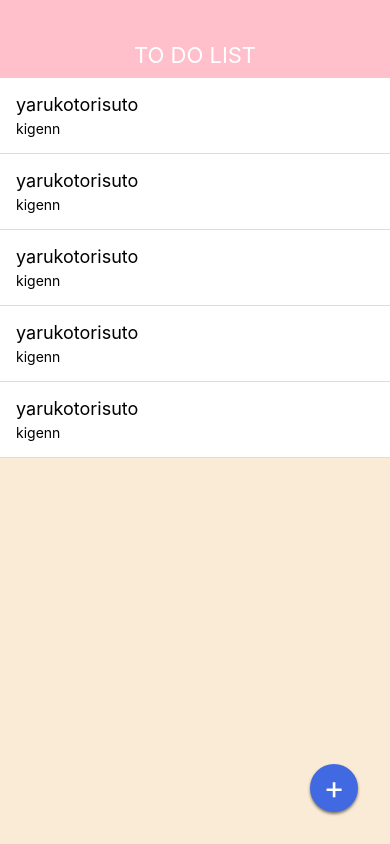
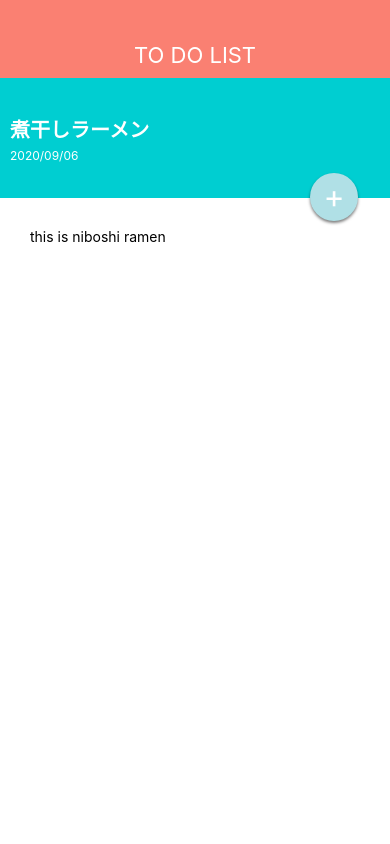
Before and after one commit to MarryNodder/MemoApp0902, a React Native app: screen / in a window 390 px wide. Built offline with nearby package versions, Linux system fonts and the light colour scheme.

Commit message:
0906 memo list

```diff
--- a/App.js
+++ b/App.js
@@ -1,7 +1,7 @@
 import React from 'react';
 import { StyleSheet, Text, View } from 'react-native';
 
-import MemoList from './src/components/list';
+import MemoDetailScreen from './src/screens/MemoDetailScreen';
 import MemoAddButtton from './src/components/memoaddbutton';
 import AppBar from './src/components/appbar';
 
@@ -10,8 +10,7 @@ export default class App extends React.Component {
     return(
     <View style={styles.container}>
       <AppBar />
-      <MemoList />
-      <MemoAddButtton />
+      <MemoDetailScreen />
     </View>
     );
     }
--- a/src/components/appbar.js
+++ b/src/components/appbar.js
@@ -22,7 +22,7 @@ appbar: {
     right: 0,
     height: 80,
     paddingTop: 30,
-    backgroundColor: 'pink',
+    backgroundColor: 'salmon',
     justifyContent: 'center',
     alignItems: 'center',
     shadowColor: '#000',
--- a/src/components/memoaddbutton.js
+++ b/src/components/memoaddbutton.js
@@ -3,9 +3,12 @@ import { StyleSheet, Text, View} from 'react-native';
 
 class MemoAddButton extends React.Component {
     render() {
+        const {style} = this.props;
         return(
-                    <View style={styles.memoAddButtton}>
-                    <Text style={styles.memoAddButttonTitle}>+</Text>
+                 <View style={[styles.memoAddButtton, style]}>
+                    <Text style={styles.memoAddButttonTitle}>
+                    {this.props.children}
+                    </Text>
                     </View>
         );
     }
@@ -18,7 +21,7 @@ const styles = StyleSheet.create({
     right: 32,
     width: 48,
     height: 48,
-    backgroundColor: 'royalblue',
+    backgroundColor: 'powderblue',
     borderRadius: 50,
     justifyContent: 'center',
     alignItems: 'center',
--- /dev/null
+++ b/src/screens/MemoDetailScreen.js
@@ -0,0 +1,65 @@
+import React from 'react';
+import { StyleSheet, Text, View} from 'react-native';
+
+import CircleButton from '../components/memoaddbutton';
+import MemoAddButton from '../components/memoaddbutton';
+
+class MemoDetailScreen extends React.Component {
+    render() {
+        return(
+            <View style={styles.container}>
+                <View >
+                    <View style={styles.memoHeader}>
+                        <View>
+                            <Text style={styles.memoHeaderTitle}>煮干しラーメン</Text>
+                            <Text style={styles.memoHeaderDate}>2020/09/06</Text>
+                        </View>
+                    </View>
+                </View>
+
+                <View style={styles.memoContent}>
+                    <Text>
+                        this is niboshi ramen
+                    </Text>
+                </View>
+
+                    <MemoAddButton style={styles.editButton}>+</MemoAddButton>
+            </View>
+        );
+    }
+}
+
+const styles = StyleSheet.create({
+    container:{
+        flex: 1,
+        width: '100%',
+    },
+    memoHeader:{
+        height: 120,
+        backgroundColor: 'darkturquoise',
+        justifyContent: 'center',
+        padding: 10,
+    },
+    memoHeaderTitle:{
+        fontSize: 20,
+        fontWeight: 'bold',
+        color: '#fff',
+        marginBottom:5,
+    },
+    memoHeaderDate:{
+        fontSize:12,
+        color: '#fff',
+    },
+    memoContent:{
+        padding: 30,
+        backgroundColor: 'white',
+        flex: 1,
+    },
+    editButton:{
+        top:95,
+
+    }
+
+});
+
+export default MemoDetailScreen;
```
